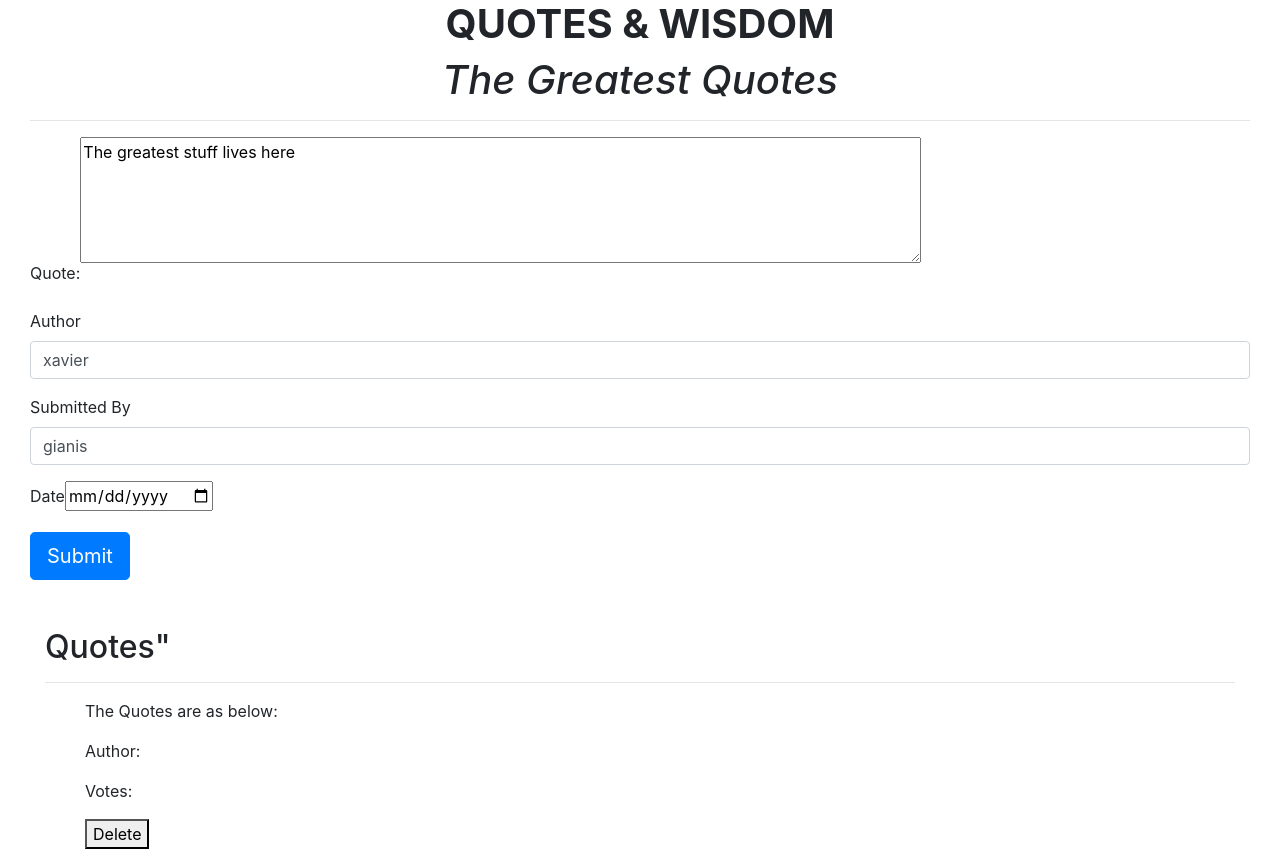
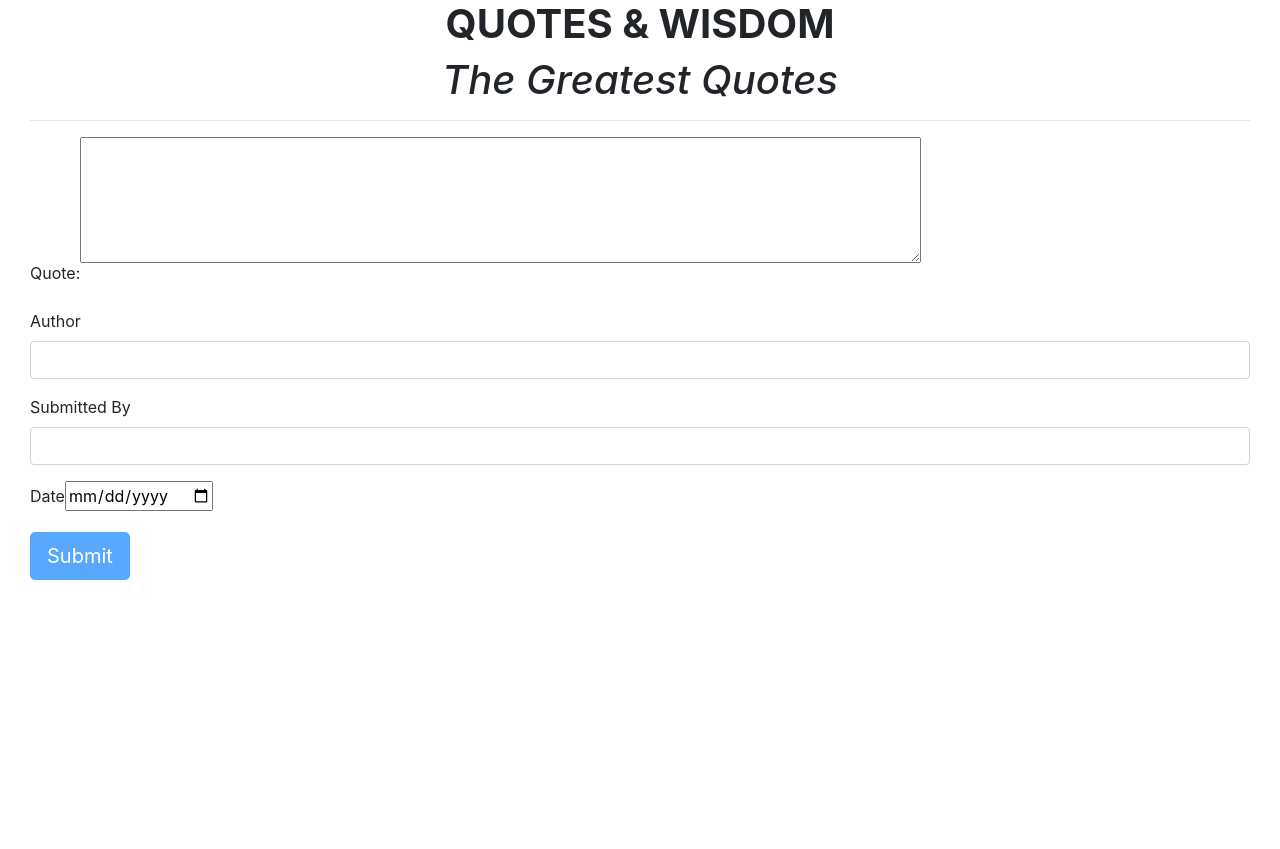
Before and after one commit to thepsalmist/Quotes, an Angular app: page / in a window 1280 px wide. After the commit the page ends 800 px from the top, so only its background shows below. Built offline with nearby package versions, Linux system fonts and the light colour scheme.

Commit message:
create a onSubmit method and bind it to addQuote function in the parent

```diff
--- a/src/app/quote-form/quote-form.component.html
+++ b/src/app/quote-form/quote-form.component.html
@@ -30,11 +30,4 @@
     </div>
     <button [disabled]="quoteForm.form.invalid" class="btn btn-lg btn-primary" type="submit">Submit</button>
   </form>
-  <br>
-  <br>
-  <div class="container-fluid" id="displayArea">
-    <h2>Quotes"</h2>
-    <hr>
-    <app-quote-details></app-quote-details>
-  </div>
 </div>
--- a/src/app/quote-form/quote-form.component.ts
+++ b/src/app/quote-form/quote-form.component.ts
@@ -1,4 +1,4 @@
-import { Component, OnInit } from '@angular/core';
+import { Component, OnInit, EventEmitter, Output } from '@angular/core';
 import { Quote } from '../quote';
 
 @Component({
@@ -9,11 +9,17 @@ import { Quote } from '../quote';
 export class QuoteFormComponent implements OnInit {
 
 
-  newQuote = new Quote(1, 'The greatest stuff lives here', 'xavier', 'gianis', new Date());
+  newQuote = new Quote(1, '', '', '', new Date());
+  @Output() newQuoteEvent = new EventEmitter();
+
   //newQuotes = quotes.push(this.newQuote);
 
   onSubmit() {
-    console.log(this.newQuote);
+    console.log('new quote added');
+    console.log(this.newQuote)
+    this.newQuoteEvent.emit(this.newQuote);
+    this.newQuote = new Quote(1, '', '', '', new Date());
+
   }
   constructor() { }
 
--- a/src/app/quote/quote.component.ts
+++ b/src/app/quote/quote.component.ts
@@ -16,8 +16,15 @@ export class QuoteComponent implements OnInit {
   delete(deleteEvent, index) {
     if (deleteEvent) {
       let toDelete = confirm(`Are you sure you want to delete ${this.quotes[index].name}`)
-
+      if (toDelete) {
+        this.quotes.splice(index, 1);
+      }
     }
+  }
+  addQuote(quote) {
+    let quoteLength = this.quotes.length;
+    quote.id = quoteLength + 1;
+    this.quotes.push(quote)
   }
   constructor() { }
 
```
